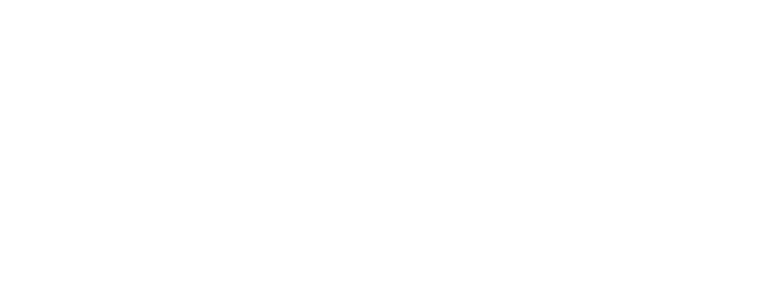
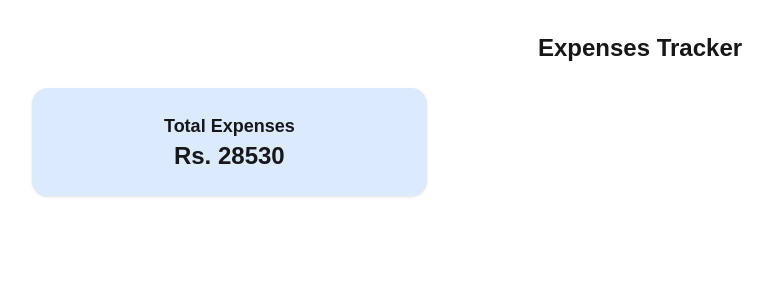
Before and after one commit to dulmini11/coinwise, a Next.js app: page / in a window 1280 px wide. Shown: the top 300 px of the page, without its empty margins (0-773 px from the left). Built offline with nearby package versions, Linux system fonts and the light colour scheme.

Commit message:
Add total expenses card

```diff
--- a/src/app/page.tsx
+++ b/src/app/page.tsx
@@ -4,9 +4,19 @@
 import expensesData from "../data/expenses.json";
 
 export default function ExpensesPage() {
+  const total = expensesData.reduce((sum, exp) => sum + exp.amount, 0);
 
   return (
     <div className="p-8 space-y-6">
+      <h1 className="text-2xl font-bold text-center">Expenses Tracker</h1>
+
+      {/* Summary */}
+      <div className="grid grid-cols-1 sm:grid-cols-3 gap-4">
+        <div className="bg-blue-100 p-6 rounded-2xl shadow text-center">
+          <h2 className="text-lg font-semibold">Total Expenses</h2>
+          <p className="text-2xl font-bold">Rs. {total}</p>
+        </div>
+      </div>
     </div>
   );
 }
```
